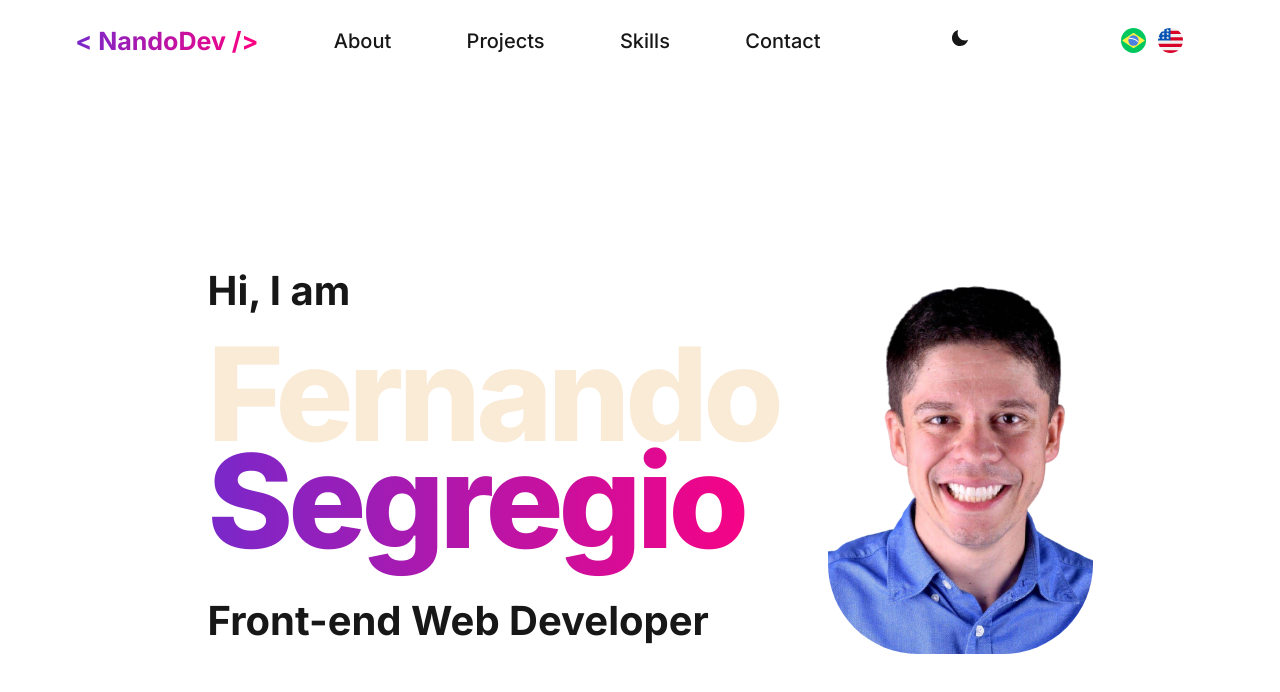
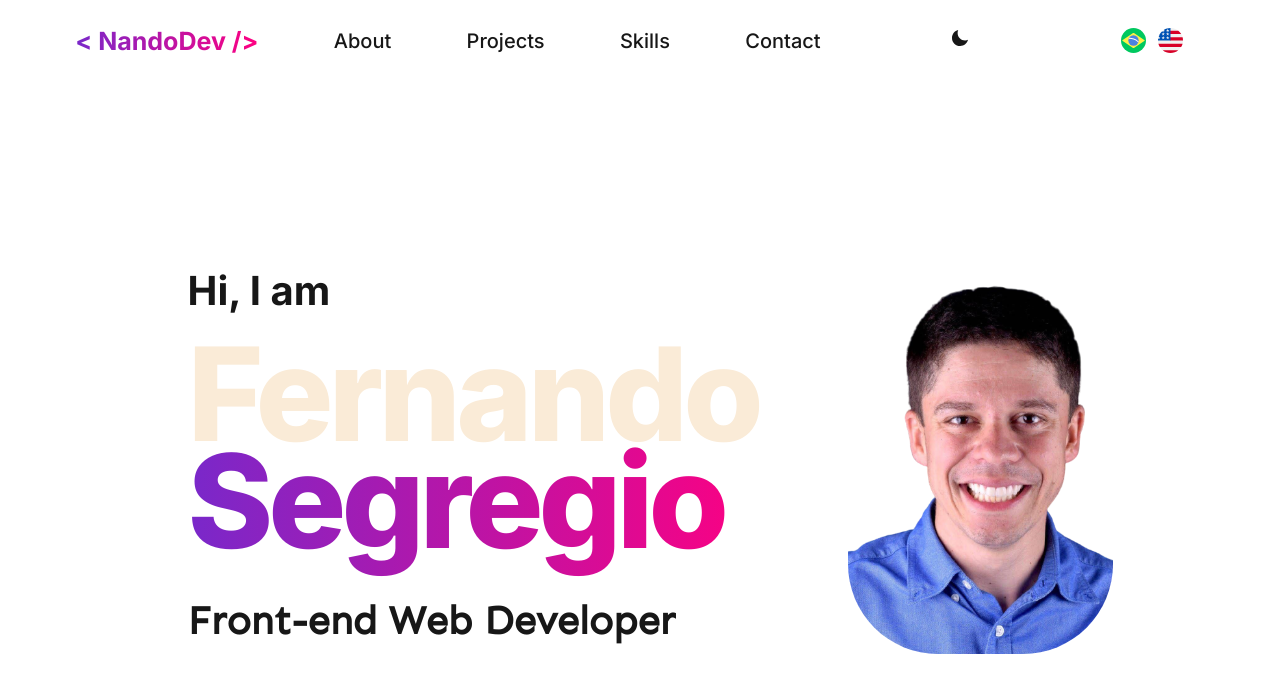
Before and after one commit to FernandoSegregio/dev, a React (Vite) app: page / in a window 1280 px wide. Shown: the top 692 px of the page. Built offline with nearby package versions, Linux system fonts and the light colour scheme.

Commit message:
style: adiciona font diferente para ocupação.

```diff
--- a/src/components/section/SectionMain.jsx
+++ b/src/components/section/SectionMain.jsx
@@ -20,7 +20,7 @@ export default function SectionMain() {
           </h3>
           <h3 className="name-title1">{languageData.firstNameTitle.pt}</h3>
           <h3 className="name-title2">{languageData.lastNameTitle.pt}</h3>
-          <h3>
+          <h3 className="occupation">
             {language === 'pt-BR'
               ? languageData.occupationTitle.pt
               : languageData.occupationTitle.en}
--- a/src/components/section/style.js
+++ b/src/components/section/style.js
@@ -7,7 +7,7 @@ export const Section = styled.section`
   height: 100vh;
   align-items: center;
   justify-content: center;
-  column-gap: 20px;
+  column-gap: 60px;
 
   div {
     padding: 0 20px;
@@ -15,6 +15,10 @@ export const Section = styled.section`
 
   h3 {
     font-size: 40px;
+  }
+
+  .occupation {
+    font-family: sen;
   }
 
   .name-title1 {
--- a/src/index.css
+++ b/src/index.css
@@ -1,2 +1,4 @@
 
 @import url('https://fonts.googleapis.com/css2?family=Inter:wght@400;500;600;700;800&display=swap');
+
+@import url('https://fonts.googleapis.com/css2?family=Sen&display=swap');
```
